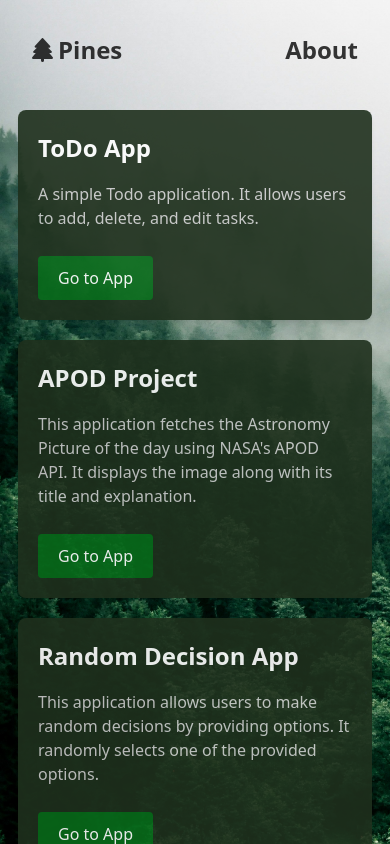
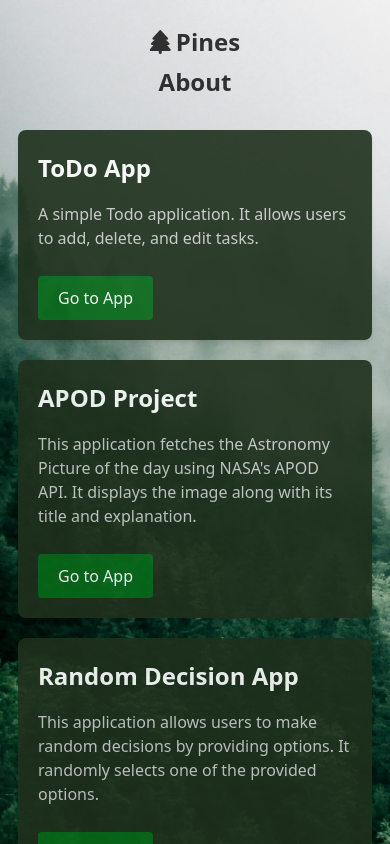
Before and after one commit to omi5889/reactjs-webapp-base, a React (Vite) app: page / in a window 390 px wide. Shown: the top 844 px of the page. Built offline with nearby package versions, Linux system fonts and the light colour scheme.

Commit message:
css changes for mobile

```diff
--- a/src/index.css
+++ b/src/index.css
@@ -13,7 +13,7 @@
   text-rendering: optimizeLegibility;
   -webkit-font-smoothing: antialiased;
   -moz-osx-font-smoothing: grayscale;
-  height: 100vh;
+  height: fit-content;
 }
 
 .appList {
@@ -106,3 +106,13 @@
   color: #fff;
   opacity: 0.9;
 }
+
+@media only screen and (max-width: 600px) {
+  .appNavbarContainer {
+    flex-direction: column;
+    height: auto;
+  }
+  .appCard {
+    max-width: 100%;
+  }
+}
```
